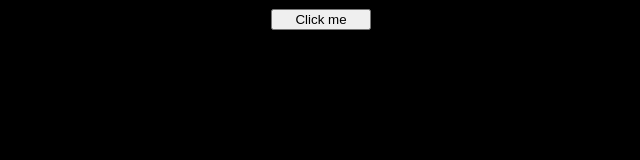
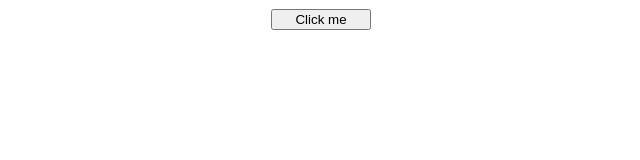
Before and after one commit to jannick-jc/Button3, a plain HTML site: page index.html in a window 1280 px wide. Shown: the whole page, without its empty margins (229-869 px from the left). Drawn offline with Linux system fonts and the light colour scheme.

Commit message:
button works, add + in JS

```diff
--- a/index.html
+++ b/index.html
@@ -13,17 +13,11 @@
 
     <button onclick="b1()">Click me</button>
 
-    <p id="hallo">
+    <ul id="hallo">
         <!--Hier wird HTML eingefügt-->
-    </p>
-
-    <!--
-    <ul>
-        <li>Erster Eintrag</li>
+    </ul>
 
 
-    </ul>
-    -->
 
 
 </body>
--- a/script.js
+++ b/script.js
@@ -1,3 +1,3 @@
 function b1() {
-    document.getElementById("hallo").innerHTML = "Hello World";
+    document.getElementById("hallo").innerHTML += "<li>Hello World</li>";
   }
--- a/style.css
+++ b/style.css
@@ -1,6 +1,6 @@
 body{
-    background-color: black;
-    color: white;
+    background-color: rgb(255, 255, 255);
+    color: rgb(0, 0, 0);
 
 }
 
```
